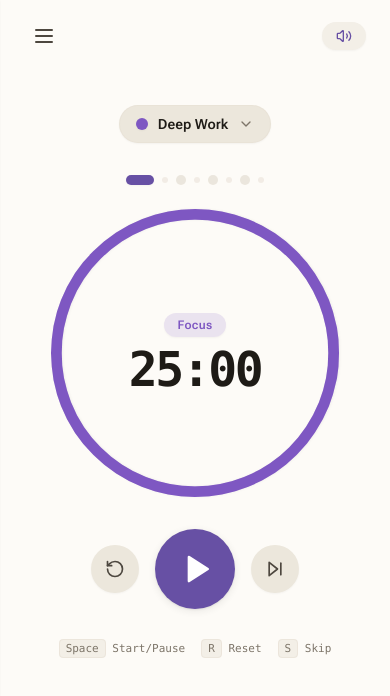
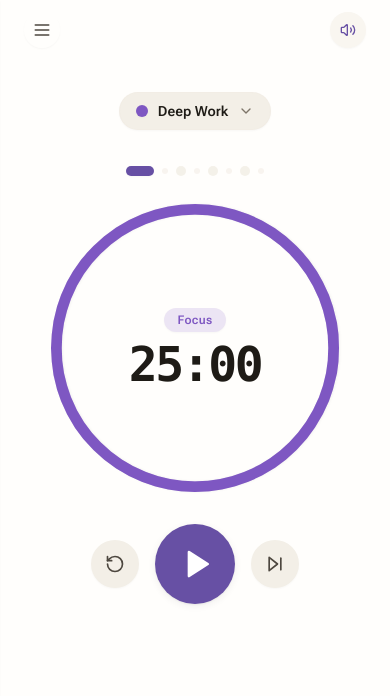
Before and after one commit to Sondrenl/Focus-timer, a React (Vite) app: page / in a window 390 px wide. Shown: the top 696 px of the page. Built offline with nearby package versions, Linux system fonts and the light colour scheme.

Commit message:
feat: cycle carousel with edge indicators, brightened cotton palette, icon-only chime, mobile keyboard hiding, stats order swap, peak hour fix, and single page titles

```diff
--- a/src/components/layout/Header.tsx
+++ b/src/components/layout/Header.tsx
@@ -1,77 +1,43 @@
 import React from 'react';
 import { Menu, Volume2, VolumeX } from 'lucide-react';
 import { useApp } from '../../context/AppContext';
-import { clsx } from 'clsx';
 
 interface HeaderProps {
   onOpenMobileMenu: () => void;
 }
 
 export const Header: React.FC<HeaderProps> = ({ onOpenMobileMenu }) => {
-  const { currentView, settings, updateSettings } = useApp();
-
-  const viewTitles: Record<string, { title: string; subtitle: string }> = {
-    tags: { title: 'Tag Management', subtitle: 'Organize and label your focus categories' },
-    stats: { title: 'Statistics & Analytics', subtitle: 'Review your focus distribution and trends' },
-    settings: { title: 'Preferences & Durations', subtitle: 'Configure cycle lengths and audio cues' },
-    profile: { title: 'Account Profile', subtitle: 'Local sync and workspace overview' },
-  };
-
-  const currentInfo = viewTitles[currentView];
+  const { settings, updateSettings } = useApp();
 
   const toggleSound = () => {
     updateSettings({ soundEnabled: !settings.soundEnabled });
   };
 
-  const isTimerView = currentView === 'timer';
-
   return (
-    <header
-      className={clsx(
-        'w-full flex items-center justify-between px-6 py-4 sticky top-0 z-20 transition-all',
-        isTimerView
-          ? 'bg-transparent border-b border-transparent'
-          : 'bg-md-surface/80 backdrop-blur-md border-b border-md-outline-variant/20'
-      )}
-    >
+    <header className="w-full flex items-center justify-between px-6 py-3 sticky top-0 z-20 bg-transparent">
+      {/* Left: Mobile hamburger drawer trigger */}
       <div className="flex items-center gap-3">
         <button
           onClick={onOpenMobileMenu}
-          className="lg:hidden p-2 rounded-full text-md-on-surface-variant hover:bg-md-surface-container transition-colors"
-          aria-label="Open menu"
+          className="lg:hidden p-2 rounded-2xl text-md-on-surface-variant hover:bg-md-surface-container transition-colors shadow-xs"
+          aria-label="Open navigation menu"
         >
-          <Menu className="w-6 h-6" />
+          <Menu className="w-5 h-5" />
         </button>
-
-        {/* Show title only when NOT on timer view */}
-        {!isTimerView && currentInfo && (
-          <div>
-            <h1 className="text-xl md:text-2xl font-bold text-md-on-surface tracking-tight">
-              {currentInfo.title}
-            </h1>
-            <p className="text-xs text-md-on-surface-variant hidden sm:block">
-              {currentInfo.subtitle}
-            </p>
-          </div>
-        )}
       </div>
 
+      {/* Right: Sound chime toggle (icon only) */}
       <div className="flex items-center gap-2">
         <button
           onClick={toggleSound}
-          className="flex items-center gap-2 px-3.5 py-1.5 rounded-full text-xs font-medium bg-md-surface-container hover:bg-md-surface-container-high transition-colors text-md-on-surface-variant shadow-xs"
+          className="w-9 h-9 rounded-full flex items-center justify-center bg-md-surface-container hover:bg-md-surface-container-high text-md-on-surface-variant hover:text-md-on-surface transition-all shadow-xs active:scale-95"
           title={settings.soundEnabled ? 'Mute sound chime' : 'Enable sound chime'}
+          aria-label={settings.soundEnabled ? 'Mute sound chime' : 'Enable sound chime'}
         >
           {settings.soundEnabled ? (
-            <>
-              <Volume2 className="w-4 h-4 text-md-primary" />
-              <span className="hidden sm:inline">Chime On</span>
-            </>
+            <Volume2 className="w-4 h-4 text-md-primary" />
           ) : (
-            <>
-              <VolumeX className="w-4 h-4 text-md-outline" />
-              <span className="hidden sm:inline">Muted</span>
-            </>
+            <VolumeX className="w-4 h-4 text-md-outline" />
           )}
         </button>
       </div>
--- a/src/components/layout/Sidebar.tsx
+++ b/src/components/layout/Sidebar.tsx
@@ -70,7 +70,7 @@ export const Sidebar: React.FC<SidebarProps> = ({
                 Pomodor
               </span>
               <span className="text-[11px] text-md-on-surface-variant tracking-wider font-medium uppercase mt-1 block">
-                Focus Engine
+                Focus timer
               </span>
             </div>
           </button>
--- a/src/components/timer/CycleIndicator.tsx
+++ b/src/components/timer/CycleIndicator.tsx
@@ -1,6 +1,7 @@
-import React from 'react';
+import React, { useRef, useEffect, useState } from 'react';
 import { clsx } from 'clsx';
 import { SessionType } from '../../types/timer';
+import { ChevronLeft, ChevronRight } from 'lucide-react';
 
 interface CycleIndicatorProps {
   currentCycle: number;
@@ -13,12 +14,58 @@ export const CycleIndicator: React.FC<CycleIndicatorProps> = ({
   maxCycles,
   sessionType,
 }) => {
+  const containerRef = useRef<HTMLDivElement>(null);
+  const activeDotRef = useRef<HTMLDivElement>(null);
+  const [canScrollLeft, setCanScrollLeft] = useState(false);
+  const [canScrollRight, setCanScrollRight] = useState(false);
+
   const cycles = Array.from({ length: maxCycles }, (_, i) => i + 1);
 
+  // Check scroll bounds to display subtle edge fade cues
+  const updateScrollCues = () => {
+    const el = containerRef.current;
+    if (!el) return;
+    const { scrollLeft, scrollWidth, clientWidth } = el;
+    setCanScrollLeft(scrollLeft > 6);
+    setCanScrollRight(scrollWidth - scrollLeft - clientWidth > 6);
+  };
+
+  useEffect(() => {
+    updateScrollCues();
+    window.addEventListener('resize', updateScrollCues);
+    return () => window.removeEventListener('resize', updateScrollCues);
+  }, [maxCycles]);
+
+  // Center active cycle dot whenever the cycle progresses
+  useEffect(() => {
+    if (activeDotRef.current && containerRef.current) {
+      activeDotRef.current.scrollIntoView({
+        behavior: 'smooth',
+        inline: 'center',
+        block: 'nearest',
+      });
+      // Allow scroll animation to finish before updating indicators
+      setTimeout(updateScrollCues, 350);
+    }
+  }, [currentCycle, sessionType]);
+
   return (
-    <div className="flex items-center gap-2 py-2 select-none" aria-label="Cycle progress">
+    <div className="relative w-full max-w-[280px] sm:max-w-[340px] flex items-center justify-center py-2 select-none">
+      {/* Subtle Left Side Fade Cue */}
+      {canScrollLeft && (
+        <div className="absolute left-0 top-0 bottom-0 w-8 bg-gradient-to-r from-md-background via-md-background/90 to-transparent pointer-events-none flex items-center justify-start z-10 pl-0.5 animate-in fade-in duration-200">
+          <ChevronLeft className="w-3.5 h-3.5 text-md-outline/60" />
+        </div>
+      )}
+
+      {/* Carousel Track */}
+      <div
+        ref={containerRef}
+        onScroll={updateScrollCues}
+        className="flex items-center gap-2 overflow-x-auto no-scrollbar scroll-smooth px-6 py-1"
+        style={{ scrollbarWidth: 'none', msOverflowStyle: 'none' }}
+      >
         {cycles.map((num) => {
-        // In long break, all previous focus sessions and short breaks are completely finished!
           const isLongBreak = sessionType === 'LONG_BREAK';
 
           // Focus session state
@@ -42,8 +89,9 @@ export const CycleIndicator: React.FC<CycleIndicatorProps> = ({
             <React.Fragment key={`cycle-step-${num}`}>
               {/* Focus Session Milestone Dot / Pill */}
               <div
+                ref={isFocusCurrent ? activeDotRef : null}
                 className={clsx(
-                'transition-all duration-300 rounded-full',
+                  'transition-all duration-300 rounded-full shrink-0',
                   isFocusCurrent
                     ? 'w-7 h-2.5 bg-md-primary shadow-xs'
                     : isFocusDone
@@ -56,8 +104,9 @@ export const CycleIndicator: React.FC<CycleIndicatorProps> = ({
               {/* In-between Break Dot */}
               {isShortBreak && (
                 <div
+                  ref={isBreakCurrent ? activeDotRef : null}
                   className={clsx(
-                  'transition-all duration-300 rounded-full',
+                    'transition-all duration-300 rounded-full shrink-0',
                     isBreakCurrent
                       ? 'w-4 h-2 bg-[#00897B] shadow-xs ring-2 ring-[#00897B]/20'
                       : isBreakDone
@@ -71,8 +120,9 @@ export const CycleIndicator: React.FC<CycleIndicatorProps> = ({
               {/* Long Break Dot concluding the cycle */}
               {isFinalCycle && (
                 <div
+                  ref={isLongBreakCurrent ? activeDotRef : null}
                   className={clsx(
-                  'transition-all duration-300 rounded-full',
+                    'transition-all duration-300 rounded-full shrink-0',
                     isLongBreakCurrent
                       ? 'w-4 h-2 bg-[#7D5260] shadow-xs ring-2 ring-[#7D5260]/20'
                       : 'w-1.5 h-1.5 bg-md-outline-variant/40'
@@ -84,5 +134,13 @@ export const CycleIndicator: React.FC<CycleIndicatorProps> = ({
           );
         })}
       </div>
+
+      {/* Subtle Right Side Fade Cue */}
+      {canScrollRight && (
+        <div className="absolute right-0 top-0 bottom-0 w-8 bg-gradient-to-l from-md-background via-md-background/90 to-transparent pointer-events-none flex items-center justify-end z-10 pr-0.5 animate-in fade-in duration-200">
+          <ChevronRight className="w-3.5 h-3.5 text-md-outline/60" />
+        </div>
+      )}
+    </div>
   );
 };
--- a/src/components/timer/TimerWorkspace.tsx
+++ b/src/components/timer/TimerWorkspace.tsx
@@ -70,8 +70,8 @@ export const TimerWorkspace: React.FC = () => {
         />
       </div>
 
-      {/* Helpful keyboard cues */}
-      <div className="flex items-center gap-4 text-[11px] text-md-outline mt-8 select-none font-mono">
+      {/* Helpful keyboard cues (hidden on mobile devices) */}
+      <div className="hidden sm:flex items-center gap-4 text-[11px] text-md-outline mt-8 select-none font-mono">
         <span><kbd className="px-1.5 py-0.5 rounded bg-md-surface-container border border-md-outline-variant/40">Space</kbd> Start/Pause</span>
         <span><kbd className="px-1.5 py-0.5 rounded bg-md-surface-container border border-md-outline-variant/40">R</kbd> Reset</span>
         <span><kbd className="px-1.5 py-0.5 rounded bg-md-surface-container border border-md-outline-variant/40">S</kbd> Skip</span>
--- a/src/index.css
+++ b/src/index.css
@@ -3,24 +3,24 @@
 @tailwind utilities;
 
 :root {
-  /* Material Design 3 Dynamic Token Variables - Luminous Cotton / Cream Palette */
+  /* Material Design 3 Dynamic Token Variables - Bright, Luminous Cotton Palette */
   --md-sys-color-primary: #6750a4;
   --md-sys-color-on-primary: #ffffff;
   --md-sys-color-primary-container: #eaddff;
   --md-sys-color-on-primary-container: #21005d;
-  --md-sys-color-surface: #fdfbf7;
+  --md-sys-color-surface: #fffefc;
   --md-sys-color-on-surface: #1e1b16;
-  --md-sys-color-surface-container-low: #f9f7f2;
-  --md-sys-color-surface-container: #f3efe7;
-  --md-sys-color-surface-container-high: #ece7dc;
+  --md-sys-color-surface-container-low: #ffffff;
+  --md-sys-color-surface-container: #f9f6f0;
+  --md-sys-color-surface-container-high: #f3efe7;
   --md-sys-color-outline: #7d7569;
-  --md-sys-color-outline-variant: #e0d8cb;
+  --md-sys-color-outline-variant: #ede7dc;
 }
 
 body {
   margin: 0;
   font-family: 'Roboto Flex', -apple-system, BlinkMacSystemFont, 'Segoe UI', Roboto, Oxygen, Ubuntu, Cantarell, sans-serif;
-  background-color: #fdfbf7;
+  background-color: #fffefc;
   color: #1e1b16;
   -webkit-font-smoothing: antialiased;
   -moz-osx-font-smoothing: grayscale;
@@ -37,10 +37,10 @@ body {
 }
 
 ::-webkit-scrollbar-thumb {
-  background: #e0d8cb;
+  background: #ede7dc;
   border-radius: 9999px;
 }
 
 ::-webkit-scrollbar-thumb:hover {
-  background: #b5aba0;
+  background: #c5bcb0;
 }
--- a/tailwind.config.js
+++ b/tailwind.config.js
@@ -7,7 +7,7 @@ export default {
   theme: {
     extend: {
       colors: {
-        // Material Design 3 Brightened Cotton / Soft Warm Cream tokens
+        // Material Design 3 Bright, Luminous Cotton Palette tokens
         md: {
           primary: '#6750A4',
           'on-primary': '#FFFFFF',
@@ -25,19 +25,19 @@ export default {
           'on-error': '#FFFFFF',
           'error-container': '#F9DEDC',
           'on-error-container': '#410E0B',
-          background: '#FDFBF7',
+          background: '#FFFEFC',
           'on-background': '#1E1B16',
-          surface: '#FDFBF7',
+          surface: '#FFFFFF',
           'on-surface': '#1E1B16',
-          'surface-variant': '#EFE9DC',
+          'surface-variant': '#F6F2EA',
           'on-surface-variant': '#4D473F',
           outline: '#7D7569',
-          'outline-variant': '#E0D8CB',
+          'outline-variant': '#EDE7DC',
           'surface-container-lowest': '#FFFFFF',
-          'surface-container-low': '#F9F7F2',
-          'surface-container': '#F3EFE7',
-          'surface-container-high': '#ECE7DC',
-          'surface-container-highest': '#E5DFD2',
+          'surface-container-low': '#FFFFFF',
+          'surface-container': '#F9F6F0',
+          'surface-container-high': '#F3EFE7',
+          'surface-container-highest': '#ECE7DC',
         }
       },
       borderRadius: {
@@ -54,11 +54,11 @@ export default {
         sans: ['"Roboto Flex"', '"Roboto"', 'system-ui', '-apple-system', 'sans-serif'],
       },
       boxShadow: {
-        'xs': '0px 1px 2px rgba(0, 0, 0, 0.04)',
-        'elevation-1': '0px 1px 3px 1px rgba(0, 0, 0, 0.05), 0px 1px 2px 0px rgba(0, 0, 0, 0.08)',
-        'elevation-2': '0px 2px 6px 2px rgba(0, 0, 0, 0.05), 0px 1px 2px 0px rgba(0, 0, 0, 0.08)',
-        'elevation-3': '0px 4px 8px 3px rgba(0, 0, 0, 0.05), 0px 1px 3px 0px rgba(0, 0, 0, 0.08)',
-        'elevation-4': '0px 6px 10px 4px rgba(0, 0, 0, 0.05), 0px 2px 3px 0px rgba(0, 0, 0, 0.08)',
+        'xs': '0px 1px 2px rgba(0, 0, 0, 0.03)',
+        'elevation-1': '0px 1px 3px 1px rgba(0, 0, 0, 0.04), 0px 1px 2px 0px rgba(0, 0, 0, 0.06)',
+        'elevation-2': '0px 2px 6px 2px rgba(0, 0, 0, 0.04), 0px 1px 2px 0px rgba(0, 0, 0, 0.06)',
+        'elevation-3': '0px 4px 8px 3px rgba(0, 0, 0, 0.04), 0px 1px 3px 0px rgba(0, 0, 0, 0.06)',
+        'elevation-4': '0px 6px 10px 4px rgba(0, 0, 0, 0.04), 0px 2px 3px 0px rgba(0, 0, 0, 0.06)',
       }
     },
   },
```
Also changed, not shown: src/components/stats/StatisticsView.tsx (+25 -25 lines), src/hooks/useStatistics.ts (+6 -3 lines), 2 other files (tests, documents, lock files or other folders). Lines whose indentation alone changed are shown as unchanged.
